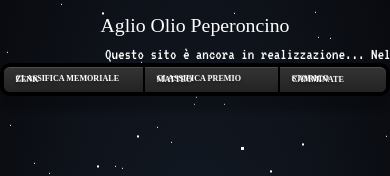
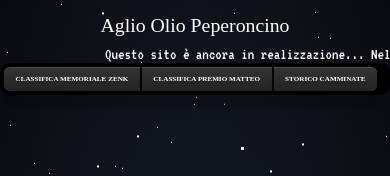
Before and after one commit to Scremmix/AOP, a React (Create React App) app: page / in a window 390 px wide. Shown: the top 176 px of the page. Built offline with nearby package versions, Linux system fonts and the light colour scheme; a web font is replaced by a local one.

Commit message:
Page test for page switching and more responsive fonts

```diff
--- a/src/elements/pageselector/PageSelector.css
+++ b/src/elements/pageselector/PageSelector.css
@@ -73,7 +73,7 @@
 
 .selectorLabel .text {
   color: white;
-  font-size: clamp(0.2rem, calc(0.65vw + 0.35rem), 1rem);
+  font-size: clamp(0.2rem, calc(0.6vw + 0.3rem), 1rem);
   line-height: 0.1vw;
   font-weight: bold;
   text-transform: uppercase;
```
